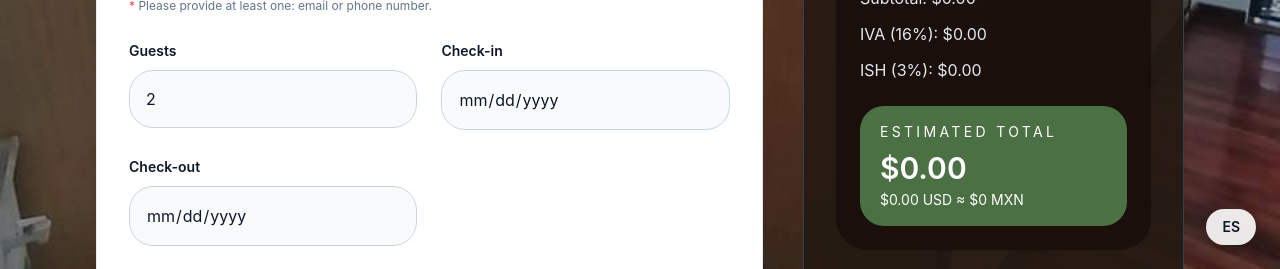
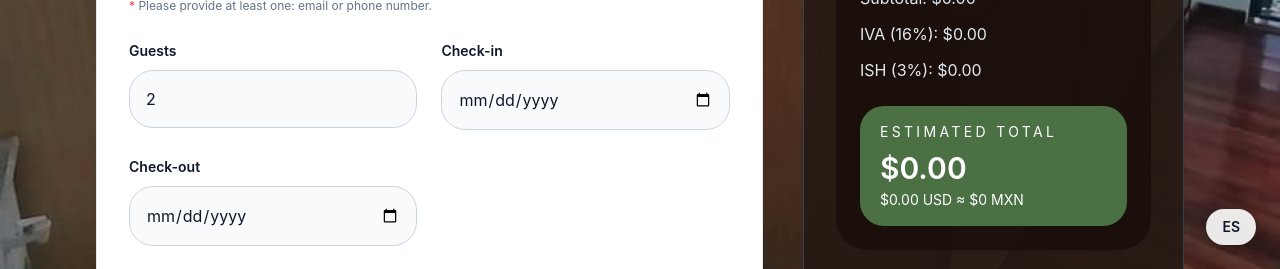
Before and after one commit to Insomnium-Eye/LaCasaWebsite, a Next.js app: page /book in a window 1280 px wide. Shown: the part 531-800 px from the top of the page. Built offline with nearby package versions, Linux system fonts and the light colour scheme; no server answers.

Commit message:
More bug fixes

```diff
--- a/components/DateInput.tsx
+++ b/components/DateInput.tsx
@@ -1,4 +1,6 @@
 'use client';
+
+import { useRef } from 'react';
 
 type InputType = 'date' | 'datetime-local';
 
@@ -31,18 +33,16 @@ const PLACEHOLDER: Record<InputType, string> = {
   'datetime-local': 'DD/MM/AAAA HH:MM',
 };
 
-// Expanding the calendar-picker-indicator to cover the full input area makes any
-// click open the picker popup, not just clicking the small calendar icon on the right.
-const EXPAND_INDICATOR = [
-  '[&::-webkit-calendar-picker-indicator]:absolute',
-  '[&::-webkit-calendar-picker-indicator]:inset-0',
-  '[&::-webkit-calendar-picker-indicator]:opacity-0',
-].join(' ');
-
 export default function DateInput({
   value, onChange, language, type = 'date', min, max, disabled, required, className, id,
 }: DateInputProps) {
+  const inputRef = useRef<HTMLInputElement>(null);
+
   if (language !== 'es') {
+    // English: native input, but programmatically call showPicker() on any click so
+    // clicking the text area (not just the small calendar icon) opens the picker.
+    // Per spec, showPicker() is a no-op if the picker is already open, so clicking
+    // the calendar icon natively (which opens it) then firing showPicker() is safe.
     return (
       <input
         id={id}
@@ -53,23 +53,31 @@ export default function DateInput({
         max={max}
         disabled={disabled}
         required={required}
-        className={[
-          className ?? '',
-          'relative',
-          EXPAND_INDICATOR,
-          disabled ? '[&::-webkit-calendar-picker-indicator]:cursor-not-allowed' : '[&::-webkit-calendar-picker-indicator]:cursor-pointer',
-        ].join(' ')}
+        className={className}
+        onClick={(e) => {
+          if (!disabled) {
+            try { (e.currentTarget as HTMLInputElement).showPicker(); } catch (_) {}
+          }
+        }}
       />
     );
   }
 
-  // Spanish mode: native input sits absolutely over a formatted overlay.
-  // Internal datetime text is hidden; indicator expanded to full area so one click opens picker.
+  // Spanish mode: the wrapper div owns all clicks. The native input is invisible
+  // (opacity-0, pointer-events-none) so it never intercepts clicks itself — only the
+  // wrapper does, which then calls showPicker() once per click with no conflicts.
   const wrapperClass = (className ?? '').replace(/\bfocus:/g, 'focus-within:');
 
   return (
-    <div className={`relative ${wrapperClass}`}>
-      {/* Formatted overlay — visible through the transparent native input above it */}
+    <div
+      className={`relative ${wrapperClass} ${disabled ? 'cursor-not-allowed' : 'cursor-pointer'}`}
+      onClick={() => {
+        if (!disabled) {
+          try { inputRef.current?.showPicker(); } catch (_) {}
+        }
+      }}
+    >
+      {/* Formatted overlay — DD/MM/AAAA display, non-interactive */}
       <div className="pointer-events-none flex items-center justify-between gap-2 w-full">
         <span className={value ? '' : 'text-gray-400'}>
           {value ? isoToDisplay(value, type) : PLACEHOLDER[type]}
@@ -80,7 +88,9 @@ export default function DateInput({
         </svg>
       </div>
 
+      {/* Native input: invisible but present for value binding, onChange, and form validation */}
       <input
+        ref={inputRef}
         id={id}
         type={type}
         value={value}
@@ -89,13 +99,8 @@ export default function DateInput({
         max={max}
         disabled={disabled}
         required={required}
-        className={[
-          'absolute inset-0 w-full h-full p-0 border-none outline-none bg-transparent',
-          '[&::-webkit-datetime-edit]:opacity-0',
-          EXPAND_INDICATOR,
-          disabled ? 'cursor-not-allowed [&::-webkit-calendar-picker-indicator]:cursor-not-allowed'
-                   : 'cursor-pointer [&::-webkit-calendar-picker-indicator]:cursor-pointer',
-        ].join(' ')}
+        tabIndex={-1}
+        className="absolute inset-0 w-full h-full opacity-0 pointer-events-none"
       />
     </div>
   );
```
